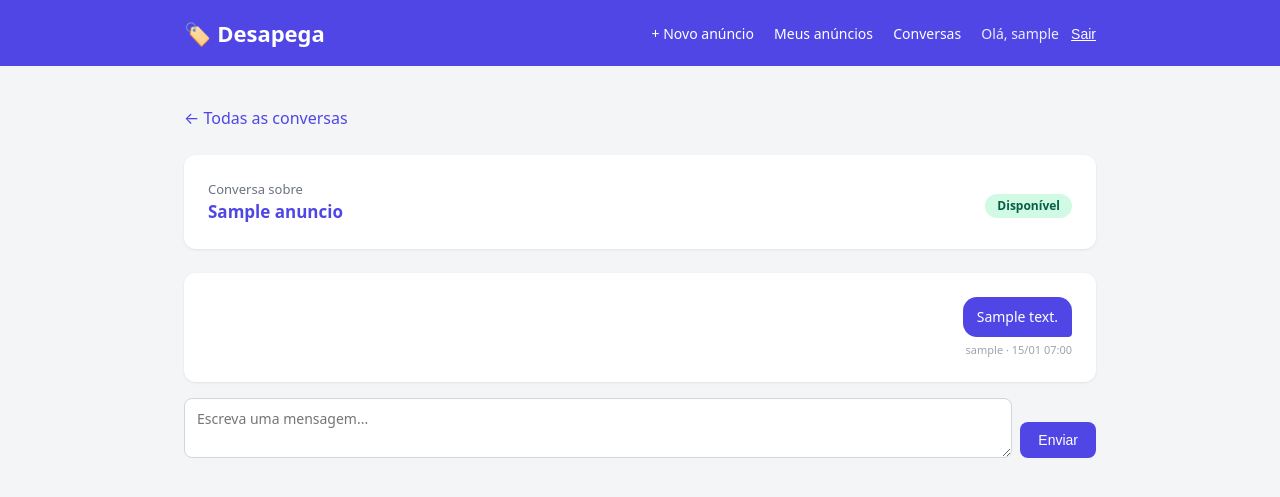
After one commit to gabrielbastosg/desapega, a Django app: page /conversa/1/ in a window 1280 px wide. The commit adds this page. Shown: the top 497 px of the page. Run offline with Django 5.2, Linux system fonts and the light colour scheme; a user stored in the database is signed in; tables that the repository leaves empty hold one stand-in row (values such as "Sample post").

Commit message:
Fase 5: chat comprador-vendedor + refactor do CSS com :root
- Models Conversa e Mensagem (migration 0003)
- Views iniciar_conversa, detalhe_conversa, minhas_conversas
- URLs e templates conversa.html/inbox.html; botao no detalhe e link no menu
- style.css reescrito com variaveis :root e mais espacamento

Co-Authored-By: Claude Opus 4.8 <noreply@anthropic.com>

```diff
--- a/anuncios/static/anuncios/style.css
+++ b/anuncios/static/anuncios/style.css
@@ -1,131 +1,229 @@
 /* ===== Desapega — estilos globais ===== */
+
+/* --------------------------------------------------------------------------
+   Variáveis de tema (:root). Definidas UMA vez e reusadas com var(--nome).
+   Trocar a cor do site inteiro agora é mudar 1 linha aqui embaixo.
+   -------------------------------------------------------------------------- */
+:root {
+    /* Cores da marca */
+    --cor-primaria:        #4f46e5;
+    --cor-primaria-hover:  #4338ca;
+    --cor-sucesso:         #059669;
+    --cor-sucesso-hover:   #047857;
+    --cor-alerta:          #d97706;
+    --cor-alerta-hover:    #b45309;
+    --cor-perigo:          #dc2626;
+    --cor-perigo-hover:    #b91c1c;
+
+    /* Neutros */
+    --cor-fundo:           #f4f5f7;
+    --cor-superficie:      #ffffff;
+    --cor-texto:           #1f2937;
+    --cor-texto-suave:     #6b7280;
+    --cor-texto-fraco:     #9ca3af;
+    --cor-borda:           #e5e7eb;
+    --cor-borda-input:     #d1d5db;
+    --cor-cinza-claro:     #eef0f4;
+
+    /* Badges de situação */
+    --badge-verde-bg:  #d1fae5;  --badge-verde-tx:  #065f46;
+    --badge-ambar-bg:  #fef3c7;  --badge-ambar-tx:  #92400e;
+    --badge-cinza-bg:  #e5e7eb;  --badge-cinza-tx:  #374151;
+
+    /* Espaçamento (escala consistente) */
+    --espaco-xs:  4px;
+    --espaco-sm:  8px;
+    --espaco-md:  16px;
+    --espaco-lg:  24px;
+    --espaco-xl:  40px;
+
+    /* Formas */
+    --raio:       12px;
+    --raio-sm:    8px;
+    --raio-pill:  999px;
+    --sombra:       0 1px 3px rgba(0,0,0,.08);
+    --sombra-hover: 0 6px 18px rgba(0,0,0,.12);
+
+    /* Tipografia / layout */
+    --fonte: system-ui, -apple-system, "Segoe UI", Roboto, sans-serif;
+    --largura-max: 960px;
+}
 
 * { box-sizing: border-box; }
 
 body {
-    font-family: system-ui, -apple-system, Segoe UI, Roboto, sans-serif;
+    font-family: var(--fonte);
     margin: 0;
-    background: #f4f5f7;
-    color: #1f2937;
+    background: var(--cor-fundo);
+    color: var(--cor-texto);
+    line-height: 1.55;          /* mais respiro no texto corrido */
 }
 
+h1, h2, h3 { line-height: 1.25; }
+
 /* ----- Cabeçalho / navegação ----- */
-header { background: #4f46e5; color: #fff; padding: 12px 0; }
+header { background: var(--cor-primaria); color: #fff; padding: var(--espaco-md) 0; }
 header a { color: #fff; text-decoration: none; }
-.nav { display: flex; align-items: center; justify-content: space-between; gap: 12px; flex-wrap: wrap; }
+.nav { display: flex; align-items: center; justify-content: space-between; gap: var(--espaco-md); flex-wrap: wrap; }
 .logo { font-size: 22px; font-weight: 700; }
-nav a { margin-left: 16px; font-size: 14px; }
+nav a { margin-left: var(--espaco-md); font-size: 14px; }
 nav a:hover { text-decoration: underline; }
-.ola { margin-left: 16px; font-size: 14px; opacity: .9; }
+.ola { margin-left: var(--espaco-md); font-size: 14px; opacity: .9; }
 .linkbtn {
     background: none; border: none; color: #fff; cursor: pointer;
-    font-size: 14px; margin-left: 12px; padding: 0; text-decoration: underline;
+    font-size: 14px; margin-left: var(--espaco-sm); padding: 0; text-decoration: underline;
 }
 
 /* ----- Layout ----- */
-.container { max-width: 960px; margin: 0 auto; padding: 24px; }
+.container { max-width: var(--largura-max); margin: 0 auto; padding: var(--espaco-xl) var(--espaco-lg); }
 .grid {
-    display: grid; gap: 16px;
+    display: grid; gap: var(--espaco-lg);
     grid-template-columns: repeat(auto-fill, minmax(240px, 1fr));
 }
 
 /* ----- Cards ----- */
 .card {
-    background: #fff; border-radius: 10px; padding: 16px;
-    box-shadow: 0 1px 3px rgba(0,0,0,.08); color: inherit;
+    background: var(--cor-superficie); border-radius: var(--raio); padding: var(--espaco-lg);
+    box-shadow: var(--sombra); color: inherit;
 }
-a.card { display: block; text-decoration: none; transition: box-shadow .15s; }
-a.card:hover { box-shadow: 0 4px 12px rgba(0,0,0,.12); }
-.card h3 { margin: 0 0 8px; font-size: 17px; }
-.preco { color: #059669; font-weight: 700; font-size: 18px; }
-.meta { color: #6b7280; font-size: 13px; margin-top: 6px; }
+a.card { display: block; text-decoration: none; transition: box-shadow .15s, transform .15s; }
+a.card:hover { box-shadow: var(--sombra-hover); transform: translateY(-2px); }
+.card h3 { margin: 0 0 var(--espaco-sm); font-size: 17px; }
+.preco { color: var(--cor-sucesso); font-weight: 700; font-size: 18px; }
+.meta { color: var(--cor-texto-suave); font-size: 13px; margin-top: var(--espaco-sm); }
 
 /* ----- Badges de situação ----- */
 .badge {
-    display: inline-block; padding: 2px 10px; border-radius: 999px;
-    font-size: 12px; font-weight: 600; margin-top: 8px;
+    display: inline-block; padding: 3px 12px; border-radius: var(--raio-pill);
+    font-size: 12px; font-weight: 600; margin-top: var(--espaco-sm);
 }
-.badge-disponivel { background: #d1fae5; color: #065f46; }
-.badge-reservado  { background: #fef3c7; color: #92400e; }
-.badge-vendido    { background: #e5e7eb; color: #374151; }
+.badge-disponivel { background: var(--badge-verde-bg); color: var(--badge-verde-tx); }
+.badge-reservado  { background: var(--badge-ambar-bg); color: var(--badge-ambar-tx); }
+.badge-vendido    { background: var(--badge-cinza-bg); color: var(--badge-cinza-tx); }
 
 /* ----- Galeria de fotos (detalhe) ----- */
 .galeria {
-    display: flex; flex-wrap: wrap; gap: 10px; margin: 16px 0;
+    display: flex; flex-wrap: wrap; gap: var(--espaco-sm); margin: var(--espaco-lg) 0;
 }
 .galeria img {
     width: 180px; height: 180px; object-fit: cover;
-    border-radius: 8px; border: 1px solid #e5e7eb;
+    border-radius: var(--raio-sm); border: 1px solid var(--cor-borda);
 }
 
 /* ----- Utilitários ----- */
-.voltar { display: inline-block; margin-bottom: 16px; color: #4f46e5; text-decoration: none; }
-.vazio { color: #6b7280; text-align: center; padding: 48px 0; }
+.voltar { display: inline-block; margin-bottom: var(--espaco-lg); color: var(--cor-primaria); text-decoration: none; }
+.voltar:hover { text-decoration: underline; }
+.vazio { color: var(--cor-texto-suave); text-align: center; padding: var(--espaco-xl) 0; }
 
 /* ----- Botões ----- */
 .btn {
-    display: inline-block; background: #4f46e5; color: #fff; border: none;
-    padding: 9px 16px; border-radius: 8px; font-size: 14px; cursor: pointer;
-    text-decoration: none;
+    display: inline-block; background: var(--cor-primaria); color: #fff; border: none;
+    padding: 10px 18px; border-radius: var(--raio-sm); font-size: 14px; cursor: pointer;
+    text-decoration: none; transition: background .15s;
 }
-.btn:hover { background: #4338ca; }
-.btn-secondary { background: #e5e7eb; color: #1f2937; }
-.btn-secondary:hover { background: #d1d5db; }
-.btn-danger { background: #dc2626; }
-.btn-danger:hover { background: #b91c1c; }
-.btn-sm { padding: 5px 10px; font-size: 13px; }
+.btn:hover { background: var(--cor-primaria-hover); }
+.btn-secondary { background: var(--cor-borda); color: var(--cor-texto); }
+.btn-secondary:hover { background: var(--cor-borda-input); }
+.btn-danger { background: var(--cor-perigo); }
+.btn-danger:hover { background: var(--cor-perigo-hover); }
+.btn-sm { padding: 6px 12px; font-size: 13px; }
 
 /* ----- Formulários ----- */
-form p { margin: 0 0 14px; }
-form label { display: block; font-size: 14px; font-weight: 600; margin-bottom: 4px; }
+form p { margin: 0 0 var(--espaco-md); }
+form label { display: block; font-size: 14px; font-weight: 600; margin-bottom: var(--espaco-xs); }
 form input, form textarea, form select {
-    width: 100%; padding: 9px 10px; border: 1px solid #d1d5db;
-    border-radius: 8px; font-size: 14px; font-family: inherit;
+    width: 100%; padding: 10px 12px; border: 1px solid var(--cor-borda-input);
+    border-radius: var(--raio-sm); font-size: 14px; font-family: inherit;
+}
+form input:focus, form textarea:focus, form select:focus {
+    outline: none; border-color: var(--cor-primaria);
+    box-shadow: 0 0 0 3px rgba(79,70,229,.15);
 }
 form textarea { min-height: 100px; resize: vertical; }
-.helptext { color: #6b7280; font-size: 12px; }
-ul.errorlist { color: #b91c1c; font-size: 13px; margin: 4px 0; padding-left: 18px; }
+.helptext { color: var(--cor-texto-suave); font-size: 12px; }
+ul.errorlist { color: var(--cor-perigo-hover); font-size: 13px; margin: var(--espaco-xs) 0; padding-left: 18px; }
 
 /* ----- Barra de busca e filtros (home) ----- */
 .filtros {
-    display: flex; flex-wrap: wrap; gap: 10px; align-items: center;
-    background: #fff; padding: 14px; border-radius: 10px;
-    box-shadow: 0 1px 3px rgba(0,0,0,.08); margin-bottom: 20px;
+    display: flex; flex-wrap: wrap; gap: var(--espaco-sm); align-items: center;
+    background: var(--cor-superficie); padding: var(--espaco-md); border-radius: var(--raio);
+    box-shadow: var(--sombra); margin-bottom: var(--espaco-lg);
 }
 /* sobrescreve o width:100% do form global — aqui os campos ficam lado a lado */
 .filtros input, .filtros select { width: auto; flex: 1 1 140px; }
 .filtros input[type="number"] { flex: 0 0 100px; }
 .filtros .check-vendidos {
-    flex: 0 0 auto; display: flex; align-items: center; gap: 6px;
-    font-size: 14px; color: #374151; cursor: pointer;
+    flex: 0 0 auto; display: flex; align-items: center; gap: var(--espaco-xs);
+    font-size: 14px; color: var(--badge-cinza-tx); cursor: pointer;
 }
 .filtros input[type="checkbox"] { flex: 0 0 auto; width: auto; margin: 0; }
 .filtros button {
-    background: #4f46e5; color: #fff; border: none;
-    padding: 9px 16px; border-radius: 8px; font-size: 14px; cursor: pointer;
+    background: var(--cor-primaria); color: #fff; border: none;
+    padding: 10px 18px; border-radius: var(--raio-sm); font-size: 14px; cursor: pointer;
 }
-.filtros button:hover { background: #4338ca; }
-.filtros .limpar { color: #6b7280; font-size: 14px; text-decoration: none; }
+.filtros button:hover { background: var(--cor-primaria-hover); }
+.filtros .limpar { color: var(--cor-texto-suave); font-size: 14px; text-decoration: none; }
 .filtros .limpar:hover { text-decoration: underline; }
 
 /* ----- Paginação ----- */
 .paginacao {
-    display: flex; justify-content: center; align-items: center; gap: 16px;
-    margin-top: 28px;
+    display: flex; justify-content: center; align-items: center; gap: var(--espaco-md);
+    margin-top: var(--espaco-xl);
 }
-.paginacao a { color: #4f46e5; text-decoration: none; font-size: 14px; font-weight: 600; }
+.paginacao a { color: var(--cor-primaria); text-decoration: none; font-size: 14px; font-weight: 600; }
 .paginacao a:hover { text-decoration: underline; }
 .paginacao .desativado { color: #cbd5e1; font-size: 14px; }
-.paginacao .pagina-atual { color: #6b7280; font-size: 14px; }
+.paginacao .pagina-atual { color: var(--cor-texto-suave); font-size: 14px; }
 
 /* ----- Ações do dono no detalhe (máquina de estados) ----- */
-.dono-acoes { margin-top: 20px; border-top: 1px solid #e5e7eb; padding-top: 16px; }
-.situacao-controle { margin-bottom: 16px; }
-.situacao-label { display: block; font-size: 13px; color: #6b7280; font-weight: 600; margin-bottom: 8px; }
-.situacao-botoes { display: flex; flex-wrap: wrap; gap: 8px; }
+.dono-acoes { margin-top: var(--espaco-lg); border-top: 1px solid var(--cor-borda); padding-top: var(--espaco-lg); }
+.situacao-controle { margin-bottom: var(--espaco-md); }
+.situacao-label { display: block; font-size: 13px; color: var(--cor-texto-suave); font-weight: 600; margin-bottom: var(--espaco-sm); }
+.situacao-botoes { display: flex; flex-wrap: wrap; gap: var(--espaco-sm); }
 .situacao-botoes form { margin: 0; }
-.btn-reservar { background: #d97706; }
-.btn-reservar:hover { background: #b45309; }
-.btn-vender { background: #059669; }
-.btn-vender:hover { background: #047857; }
-.editar-apagar { display: flex; gap: 8px; }
+.btn-reservar { background: var(--cor-alerta); }
+.btn-reservar:hover { background: var(--cor-alerta-hover); }
+.btn-vender { background: var(--cor-sucesso); }
+.btn-vender:hover { background: var(--cor-sucesso-hover); }
+.editar-apagar { display: flex; gap: var(--espaco-sm); }
+
+/* ----- Chat / conversas ----- */
+.chat-topo {
+    display: flex; align-items: center; justify-content: space-between;
+    gap: var(--espaco-md); margin-bottom: var(--espaco-lg);
+}
+.chat-sobre { color: var(--cor-texto-suave); font-size: 13px; display: block; }
+.chat-anuncio { color: var(--cor-primaria); font-weight: 700; text-decoration: none; font-size: 17px; }
+.chat-anuncio:hover { text-decoration: underline; }
+
+.chat-thread {
+    display: flex; flex-direction: column; gap: var(--espaco-sm);
+    background: var(--cor-superficie); border-radius: var(--raio); padding: var(--espaco-lg);
+    box-shadow: var(--sombra);
+    max-height: 460px; overflow-y: auto; margin-bottom: var(--espaco-md);
+}
+.msg { display: flex; flex-direction: column; max-width: 75%; }
+.msg-minha { align-self: flex-end; align-items: flex-end; }
+.msg-outro { align-self: flex-start; align-items: flex-start; }
+.msg-bolha {
+    padding: 10px 14px; border-radius: 14px; font-size: 14px;
+    line-height: 1.4; white-space: pre-line; word-break: break-word;
+}
+.msg-minha .msg-bolha { background: var(--cor-primaria); color: #fff; border-bottom-right-radius: 4px; }
+.msg-outro .msg-bolha { background: var(--cor-cinza-claro); color: var(--cor-texto); border-bottom-left-radius: 4px; }
+.msg-info { font-size: 11px; color: var(--cor-texto-fraco); margin-top: var(--espaco-xs); }
+
+.chat-form { display: flex; gap: var(--espaco-sm); align-items: flex-end; }
+.chat-form textarea {
+    flex: 1; min-height: 46px; padding: 10px 12px;
+    border: 1px solid var(--cor-borda-input); border-radius: var(--raio-sm); font-family: inherit;
+    font-size: 14px; resize: vertical;
+}
+
+/* ----- Inbox (lista de conversas) ----- */
+.inbox-secao { font-size: 16px; color: var(--badge-cinza-tx); margin: var(--espaco-lg) 0 var(--espaco-md); }
+.conversa-item {
+    display: flex; align-items: center; justify-content: space-between;
+    gap: var(--espaco-md); margin-bottom: var(--espaco-sm);
+}
+.conversa-item .meta { margin-top: 2px; }
--- a/anuncios/templates/anuncios/base.html
+++ b/anuncios/templates/anuncios/base.html
@@ -15,6 +15,7 @@
                 {% if user.is_authenticated %}
                     <a href="{% url 'anuncios:criar' %}">+ Novo anúncio</a>
                     <a href="{% url 'anuncios:meus' %}">Meus anúncios</a>
+                    <a href="{% url 'anuncios:minhas_conversas' %}">Conversas</a>
                     <span class="ola">Olá, {{ user.username }}</span>
                     <form action="{% url 'logout' %}" method="post" style="display:inline;">
                         {% csrf_token %}
--- /dev/null
+++ b/anuncios/templates/anuncios/conversa.html
@@ -0,0 +1,32 @@
+{% extends 'anuncios/base.html' %}
+
+{% block titulo %}Conversa — {{ conversa.anuncio.titulo }}{% endblock %}
+
+{% block conteudo %}
+    <a href="{% url 'anuncios:minhas_conversas' %}" class="voltar">← Todas as conversas</a>
+
+    <div class="card chat-topo">
+        <div>
+            <span class="chat-sobre">Conversa sobre</span>
+            <a href="{% url 'anuncios:detalhe' conversa.anuncio.pk %}" class="chat-anuncio">{{ conversa.anuncio.titulo }}</a>
+        </div>
+        <span class="badge badge-{{ conversa.anuncio.situacao }}">{{ conversa.anuncio.get_situacao_display }}</span>
+    </div>
+
+    <div class="chat-thread">
+        {% for m in conversa.mensagens.all %}
+            <div class="msg {% if m.autor == user %}msg-minha{% else %}msg-outro{% endif %}">
+                <div class="msg-bolha">{{ m.texto }}</div>
+                <div class="msg-info">{{ m.autor.username }} · {{ m.criado_em|date:"d/m H:i" }}</div>
+            </div>
+        {% empty %}
+            <p class="vazio">Nenhuma mensagem ainda. Diga olá! 👋</p>
+        {% endfor %}
+    </div>
+
+    <form method="post" class="chat-form">
+        {% csrf_token %}
+        <textarea name="texto" placeholder="Escreva uma mensagem..." required></textarea>
+        <button type="submit" class="btn">Enviar</button>
+    </form>
+{% endblock %}
--- a/anuncios/urls.py
+++ b/anuncios/urls.py
@@ -12,4 +12,7 @@ urlpatterns = [
     path('meus/', views.meus_anuncios, name='meus'),
     path('cadastro/', views.cadastro, name='cadastro'),
     path('anuncio/<int:pk>/situacao/', views.mudar_situacao, name='mudar_situacao'),
+    path('conversas/', views.minhas_conversas, name='minhas_conversas'),
+    path('anuncio/<int:pk>/conversar/', views.iniciar_conversa, name='iniciar_conversa'),
+    path('conversa/<int:pk>/', views.detalhe_conversa, name='conversa'),
 ]
--- a/anuncios/views.py
+++ b/anuncios/views.py
@@ -2,7 +2,7 @@ from django.shortcuts import render, get_object_or_404, redirect
 from django.contrib.auth.decorators import login_required
 from django.contrib.auth import login
 from django.contrib.auth.forms import UserCreationForm
-from .models import Anuncio, Foto, Categoria
+from .models import Anuncio, Foto, Categoria, Conversa, Mensagem
 from .forms import AnuncioForm
 from django.core.paginator import Paginator
 from django.db.models import Q
@@ -135,3 +135,45 @@ def mudar_situacao(request, pk):
             anuncio.situacao = nova
             anuncio.save()
     return redirect('anuncios:detalhe', pk=anuncio.pk)
+
+@login_required
+def iniciar_conversa(request, pk):
+    anuncio = get_object_or_404(Anuncio, pk=pk)
+    # o dono não conversa consigo mesmo
+    if anuncio.vendedor == request.user:
+        return redirect('anuncios:detalhe', pk=anuncio.pk)
+    # cria a conversa se ainda não existe; senão, reusa a que já existe
+    conversa, criada = Conversa.objects.get_or_create(
+        anuncio=anuncio, comprador=request.user
+    )
+    return redirect('anuncios:conversa', pk=conversa.pk)
+
+
+@login_required
+def detalhe_conversa(request, pk):
+    conversa = get_object_or_404(Conversa, pk=pk)
+    # só o comprador e o vendedor do anúncio podem abrir esta conversa
+    if request.user != conversa.comprador and request.user != conversa.anuncio.vendedor:
+        return redirect('anuncios:lista')
+    if request.method == 'POST':
+        texto = request.POST.get('texto', '').strip()
+        if texto:                             # ignora mensagem vazia
+            Mensagem.objects.create(conversa=conversa, autor=request.user, texto=texto)
+        return redirect('anuncios:conversa', pk=conversa.pk)   # PRG: evita reenvio no F5
+    return render(request, 'anuncios/conversa.html', {'conversa': conversa})
+
+
+@login_required
+def minhas_conversas(request):
+    # conversas em que EU sou o comprador
+    como_comprador = Conversa.objects.filter(
+        comprador=request.user
+    ).select_related('anuncio', 'anuncio__vendedor')
+    # conversas em que EU sou o vendedor (nos meus anúncios)
+    como_vendedor = Conversa.objects.filter(
+        anuncio__vendedor=request.user
+    ).select_related('anuncio', 'comprador')
+    return render(request, 'anuncios/inbox.html', {
+        'como_comprador': como_comprador,
+        'como_vendedor': como_vendedor,
+    })
```
Also changed, not shown: STATUS.md (+40 -3 lines), anuncios/models.py (+29 -0 lines), anuncios/templates/anuncios/detalhe.html (+10 -0 lines), anuncios/templates/anuncios/inbox.html (added, +33 -0 lines), anuncios/migrations/0003_conversa_mensagem.py (added).
